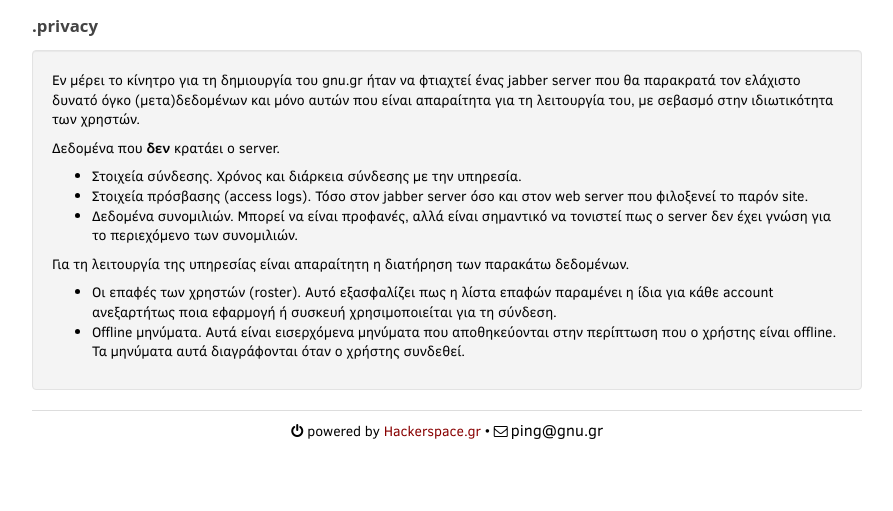
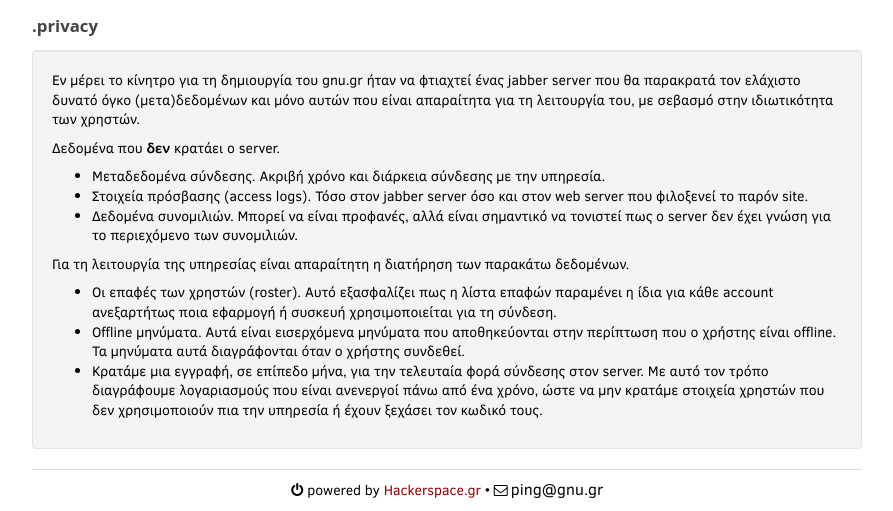
Before and after one commit to libreops/gnu.gr, a plain HTML site: page index.html in a window 1280 px wide. Shown: the part 1396-1907 px from the top of the page, without its empty margins (193-1086 px from the left). Before the commit the page ends 1848 px from the top, so only its background shows below. Drawn offline with Linux system fonts and the light colour scheme; no server answers.

```diff
--- a/index.html
+++ b/index.html
@@ -148,7 +148,7 @@
 
             <ul>
               <li>
-                Στοιχεία σύνδεσης. Χρόνος και διάρκεια σύνδεσης με την υπηρεσία.
+                Μεταδεδομένα σύνδεσης. Ακριβή χρόνο και διάρκεια σύνδεσης με την υπηρεσία.
               </li>
               <li>
                 Στοιχεία πρόσβασης (access logs). Τόσο στον jabber server όσο και στον web
@@ -170,6 +170,11 @@
                 Offline μηνύματα. Αυτά είναι εισερχόμενα μηνύματα που αποθηκεύονται στην περίπτωση
                 που ο χρήστης είναι offline. Τα μηνύματα αυτά διαγράφονται όταν ο χρήστης συνδεθεί.
               </li>
+	      <li>
+	        Κρατάμε μια εγγραφή, σε επίπεδο μήνα, για την τελευταία φορά σύνδεσης στον server.
+                Με αυτό τον τρόπο διαγράφουμε λογαριασμούς που είναι ανενεργοί πάνω από ένα χρόνο,
+                ώστε να μην κρατάμε στοιχεία χρηστών που δεν χρησιμοποιούν πια την υπηρεσία ή έχουν ξεχάσει τον κωδικό τους.
+	      </li>
             </ul>
 
           </div>
```
Also changed, not shown: 1 other file.
